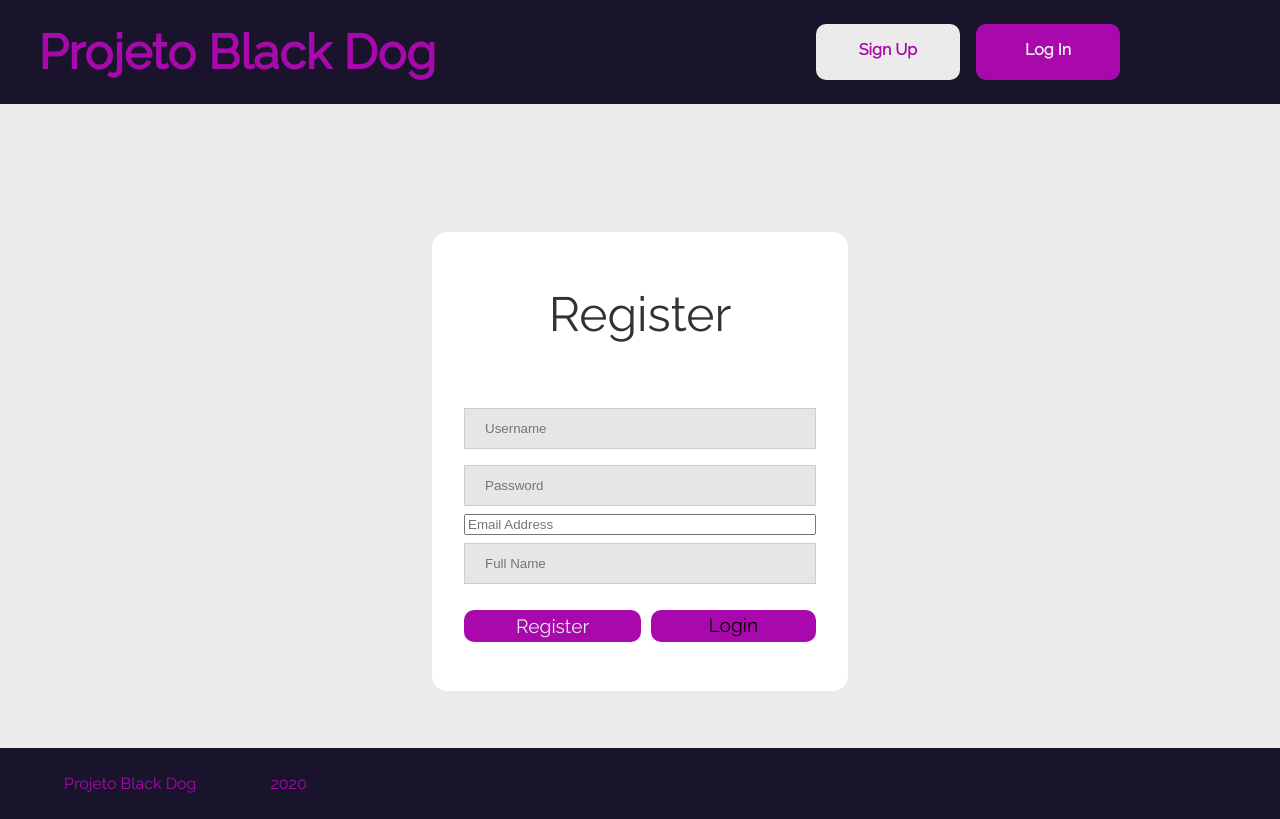
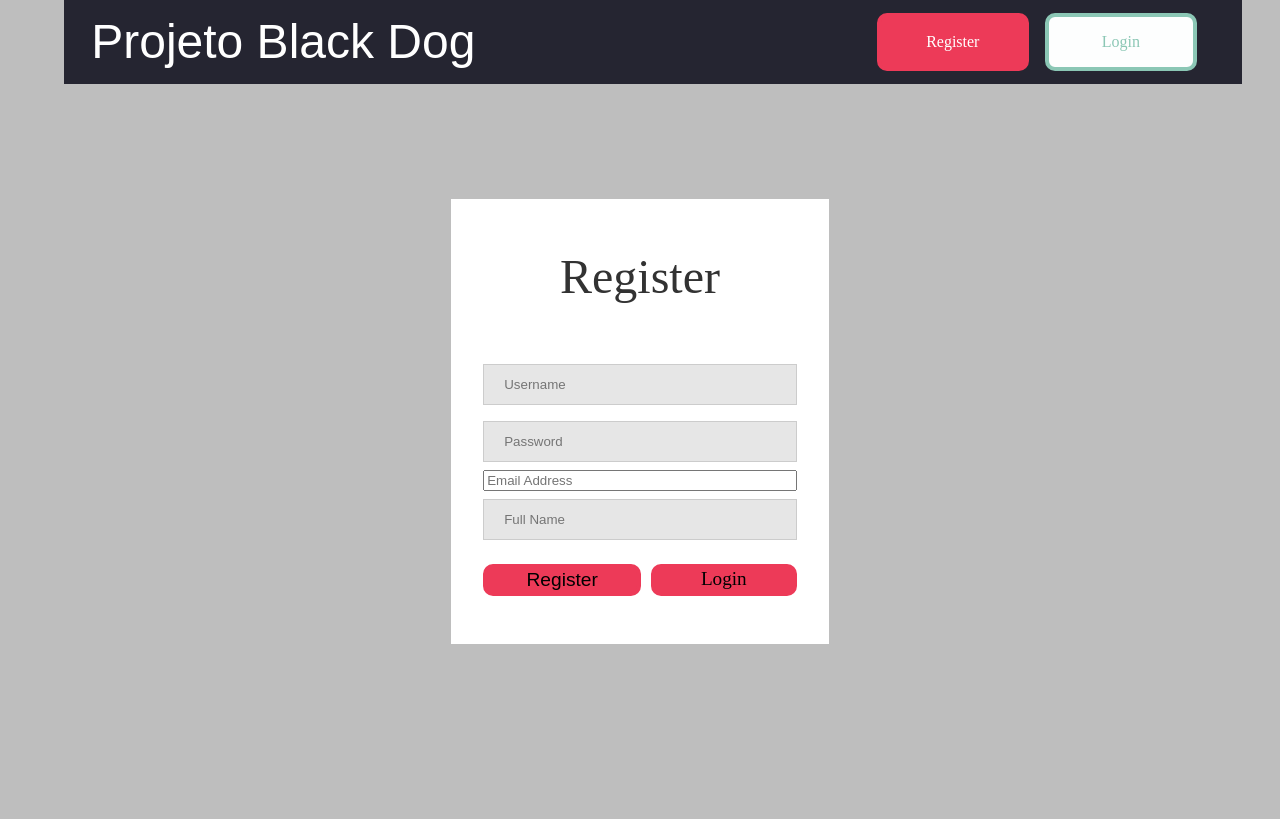
Before and after one commit to nuno-fao/LTW, a PHP site: page /pages/register.php in a window 1280 px wide. After the commit the page ends 644 px from the top, so only its background shows below. Run offline with PHP 8.4, Linux system fonts and the light colour scheme; data comes from the database, SQL or seed files in the repository; both versions use the stored data as it was after the commit.

Commit message:
Revert "Merge branch 'adding_cssb' into adding_ajax"
This reverts commit 5610b9c92c49711df09a3c5d5dd702a10d978a09, reversing
changes made to b9ad20c6596d11133ebb8c50f93e304a9a5c95c6.

```diff
--- a/src/css/header.css
+++ /dev/null
@@ -1,141 +0,0 @@
-@import url('https://fonts.googleapis.com/css2?family=Raleway&display=swap%27');
-
-html {
-    position: relative;
-    min-height: 100%;
-}
-
-header {
-    background-color: #19142C;
-    width: 100%;
-    padding: 1.5em 0;
-    display: flex;
-    margin: 0 auto;
-    flex-direction: row;
-    color: white;
-    display: grid;
-    grid-template-columns: 1.5fr 1fr;
-}
-
-.logged_in{
-    background-color: #19142C;
-    width: 100%;
-    padding: 1.5em 0;
-    display: flex;
-    margin: 0 auto;
-    flex-direction: row;
-    color: white;
-    display: grid;
-    grid-template-columns: 1.5fr 0.5fr 1fr;
-}
-
-header .login_register {
-    display: grid;
-    grid-template-columns: 1fr 1fr;
-}
-
-header .not_logged {
-    display: grid;
-    grid-template-columns: 1fr 1fr;
-}
-
-
-header .button {
-    padding: 1em;
-    margin-left: 1em;
-    border-radius: 10px;
-}
-
-header .button-text {
-    margin: auto;
-    width: 7em;
-    text-align: center;
-    display: inline-block;
-}
-
-header #title{
-    color: #A909AC;
-    font-size: 3em;
-    margin: auto 0.3em;
-    font-weight: bold;
-    padding-left: 0.5em;
-
-}
-
-
-header #login {
-    color: #EBEBEB;
-    border-radius: 10px;
-    background-color: #A909AC;
-    margin-right: 10em;
-}
-
-header #logout {
-    border-radius: 10px;
-    background-color: #A909AC;
-    margin-right: 10em;
-}
-
-#login a,
-#logout a{
-    color: #EBEBEB;
-    font-weight: 600;
-}
-
-header #register {
-    color: #A909AC;
-    margin: 0;
-    border-radius: 10px;
-    background-color:  #EBEBEB;
-    margin-left: 12rem;
-
-}
-
-#register a{
-    color: #A909AC;
-    font-weight: 600;
-}
-
-header #add_pet{
-    color: #A909AC;
-    margin: 0;
-    border-radius: 10px;
-    background-color:  #EBEBEB;
-    margin-left: 6rem;
-}
-
-#add_pet a{
-    color: #A909AC;
-    font-weight: 600;
-}
-
-header #username{
-    text-align: right;
-    vertical-align: middle;
-    padding: 1em;
-    text-decoration: none;
-}
-
-header #user{
-    color: white;
-}
-
-/* FOOTER */
-
-.footer{
-    background-color: #19142C;
-    width: 100%;
-    position: absolute;
-    bottom: 0;
-    left: 0;
-    display: flex;
-    flex-direction: row;
-    margin-top: 0;
-}
-
-.footer .text{
-    color: #A909AC;
-    margin: 10px;
-    margin-left: 5%;
-    font-weight: 550;
-}
--- a/src/css/layout.css
+++ b/src/css/layout.css
@@ -1,5 +1,5 @@
 body {
-    width: 100%;
+    width: 90%;
     margin: 0 auto;
 }
 
--- a/src/css/style.css
+++ b/src/css/style.css
@@ -1,48 +1,83 @@
-@import url('https://fonts.googleapis.com/css2?family=Raleway&display=swap%27');
-
 body {
-    background-color: #ebebeb;
-    font-family: 'Raleway';
+    background-color: #bebebe;
 }
 
-a.link{
-    color: inherit;
+/* HEADER */
+
+header {
+    background-color: #252531;
+    padding: .8em;
+    width: 100%;
+    display: flex;
+    margin: 0 auto;
+    flex-direction: row;
+    color: white;
+}
+
+header .login_register {
+    display: inline;
+    margin: auto 2em auto auto;
+}
+
+header .button {
+    padding: 1em;
+    margin-left: 1em;
+    border-radius: 10px;
+}
+
+header .button-text {
+    margin: auto;
+    width: 7em;
+    text-align: center;
+    display: inline-block;
 }
 
 
-/* LOGIN BUTTONS */
+header #login {
+    border: #8bc7b5 solid 4px;
+    color: #8bc7b5;
+    border-radius: 10px;
+    background-color: #fdfefe;
+}
+
+header #register {
+    border: #ed3a58 solid 4px;
+    border-radius: 10px;
+    background-color: #ed3a58;
+}
+
+header #title {
+    font-family: "Ubuntu Thin", sans-serif;
+    font-size: 3em;
+    margin: auto 0.3em;
+}
+
+/* HEADER BUTTONS */
 
 .login_register_form button {
     font-size: 1.2rem;
     flex: 1;
-    border: #A909AC solid 4px;
+    border: #ed3a58 solid 4px;
     border-radius: 10px;
-    background-color: #A909AC;
+    background-color: #ed3a58;
 }
 
 .login_register_form span{
     font-size: 1.2rem;
     flex: 1;
-    border: #A909AC solid 4px;
+    border: #ed3a58 solid 4px;
     border-radius: 10px;
-    background-color: #A909AC;
+    background-color: #ed3a58;
     text-align: center;
 }
 
-#buttons-section button{
-    color: #EBEBEB;
+#buttons-section button:first-child{
     margin-right: 0.5em;
-    font-family: 'Raleway';
-}
-
-#buttons-section .register{
-    color: #EBEBEB;
 }
 
 #login_register_outer_box {
     background-color: #ffffff;
     padding: 1em;
-    border-radius: 15px;
 }
 
 #login_register_title{
--- a/src/templates/tpl_common.php
+++ b/src/templates/tpl_common.php
@@ -11,8 +11,6 @@ function draw_head($page_name){
     <link rel="stylesheet" href="../css/style.css">
     <link rel="stylesheet" href="../css/layout.css">
     <link rel="stylesheet" href="../css/responsive.css">
-    <link rel="stylesheet" href="../css/header.css">
-    <link rel="stylesheet" href="../css/animal.css">
 </head>
 <body>
 <?php } ?>
@@ -22,40 +20,26 @@ function draw_header(){
 getName();
 if(isset($_SESSION['user'])){
     $Bar_code = '
-    <header class="logged_in">
-    <a id="title" href="../index.php">Projeto Black Dog</a>
-    <div id= "username">
+    <section class="login_register">
         <a id="user" href="user.php?user='.$_SESSION['user'].'"> '.$_COOKIE['name'].'</a>
-    </div>
-    <section class="login_register">
-        <div id="add_pet" class="button" >
-            <a href="add_pet.php" class="button-text">Add Pet</a>
-        </div>
-        <div id="logout" class="button" >
-            <a href="../actions/logout_action.php" class="button-text">Logout</a>
-        </div>
-
+        <div id="register" class="button" ><a href="../actions/logout_action.php" class="button-text">Logout</a></div>
+        <div id="add_pet" class="button" ><a href="add_pet.php" class="button-text">Add Pet</a></div>
     </section>
-    </header>
     ';
 }
 else{
     $Bar_code = '
-    <header>
-    <a id="title" href="../index.php">Projeto Black Dog</a>
-    <section class="not_logged">
-        <div id="register" class="button" >
-            <a href="register.php" class="button-text">Sign Up</a>
-        </div>
-        <div id="login" class="button">
-            <a href="login.php" class="button-text">Log In</a>
-        </div>
+    <section class="login_register">
+        <div id="register" class="button" ><a href="register.php" class="button-text">Register</a></div>
+        <div id="login" class="button"><a href="login.php" class="button-text">Login</a></div>
     </section>
-    </header>
     ';
 }
 ?>
-<?=$Bar_code;?>
+<header>
+    <a id="title" href="../index.php" class="no_link_style">Projeto Black Dog</a>
+    <?=$Bar_code;?>
+</header>
 <div class="body">
     <?php } ?>
 
@@ -63,15 +47,6 @@ else{
     function draw_footer(){?>
 </div>
 <footer>
-    <div class="footer">
-        <div class="text">
-            <p>Projeto Black Dog</p>
-        </div>
-        <div class="text">
-            <p>2020</p>
-        </div>
-
-    </div>
 </footer>
 </body>
 </html>
--- a/src/templates/tpl_login.php
+++ b/src/templates/tpl_login.php
@@ -13,7 +13,7 @@ function draw_login(){
 
                 <div id="buttons-section">
                     <button type="submit">Login</button>
-                    <span><a href="" class="register">Register</a></span>
+                    <span><a href="" class="no_link_style">Register</a></span>
                 </div>
             </div>
             <input type="hidden" name="csrf" value="<?=$_SESSION['csrf']?>">
--- a/src/templates/tpl_user_profile.php
+++ b/src/templates/tpl_user_profile.php
@@ -32,7 +32,7 @@ function draw_user_aside($user){
         <?php
         $animals = getUserAnimals($user_info['userId']);
         foreach ($animals as $animal){
-            draw_animal_small($animal["petId"],$animal["name"],null,$animal["size"],$animal["color"],$animal["location"],null,$user);
+            draw_animal($animal["petId"],$animal["name"],null,$animal["size"],$animal["color"],$animal["location"],null,$user);
         }
         ?>
     </section>
@@ -46,7 +46,7 @@ function draw_user_aside($user){
         <?php
         $animals = getUserFavouriteAnimals($user_info['userName']);
         foreach ($animals as $animal){
-            draw_animal_small($animal["pet"],$animal["name"],null,$animal["size"],$animal["color"],$animal["location"],null,$animal['userName']);
+            draw_animal($animal["pet"],$animal["name"],null,$animal["size"],$animal["color"],$animal["location"],null,$animal['userName']);
         }
         ?>
     </section>
```
Also changed, not shown: other parts of src/css/style.css (+31 -20 lines), src/css/animal.css (deleted, +0 -31 lines), src/templates/tpl_main.php (+18 -37 lines), src/database/database (cópia).db (added), 1 other file.
